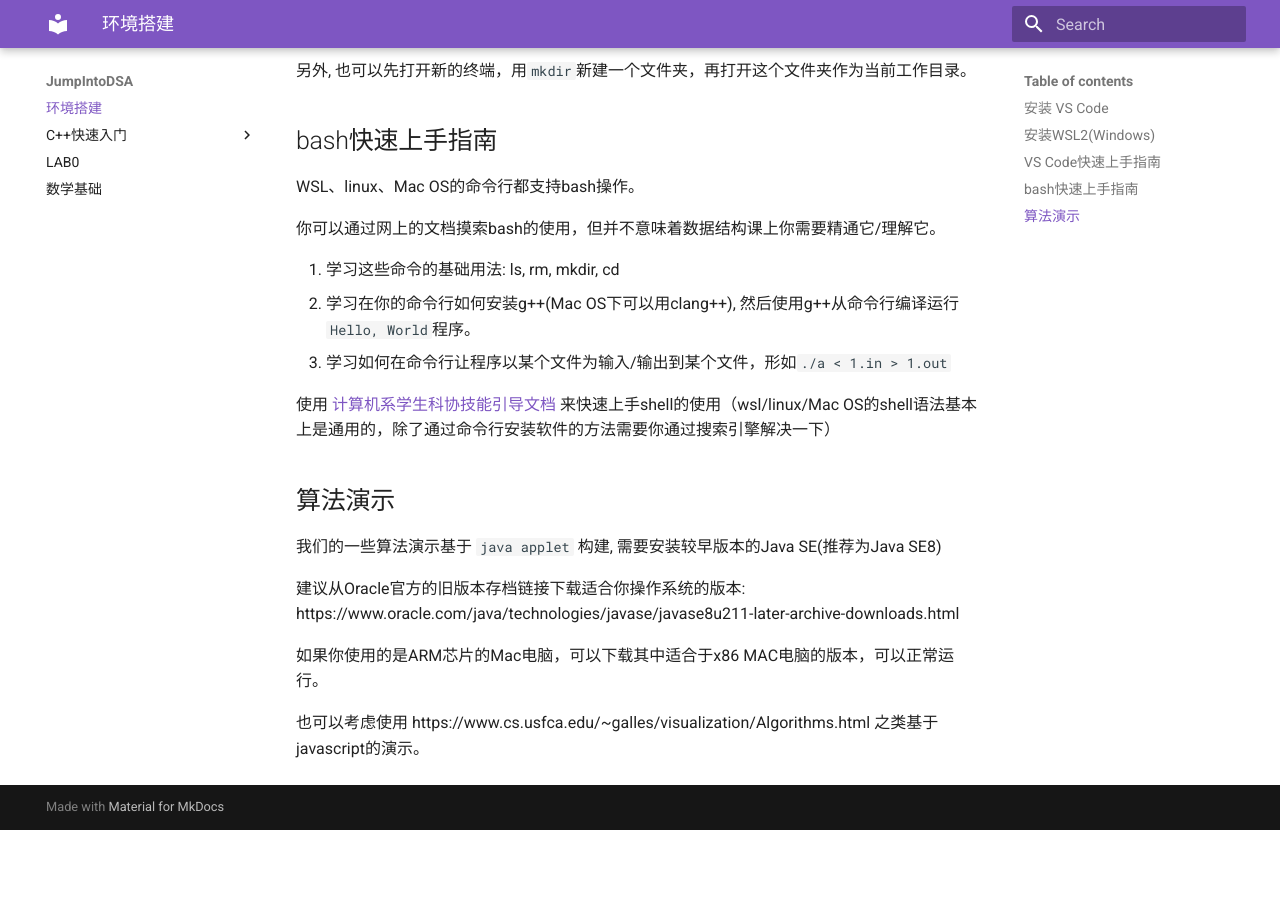
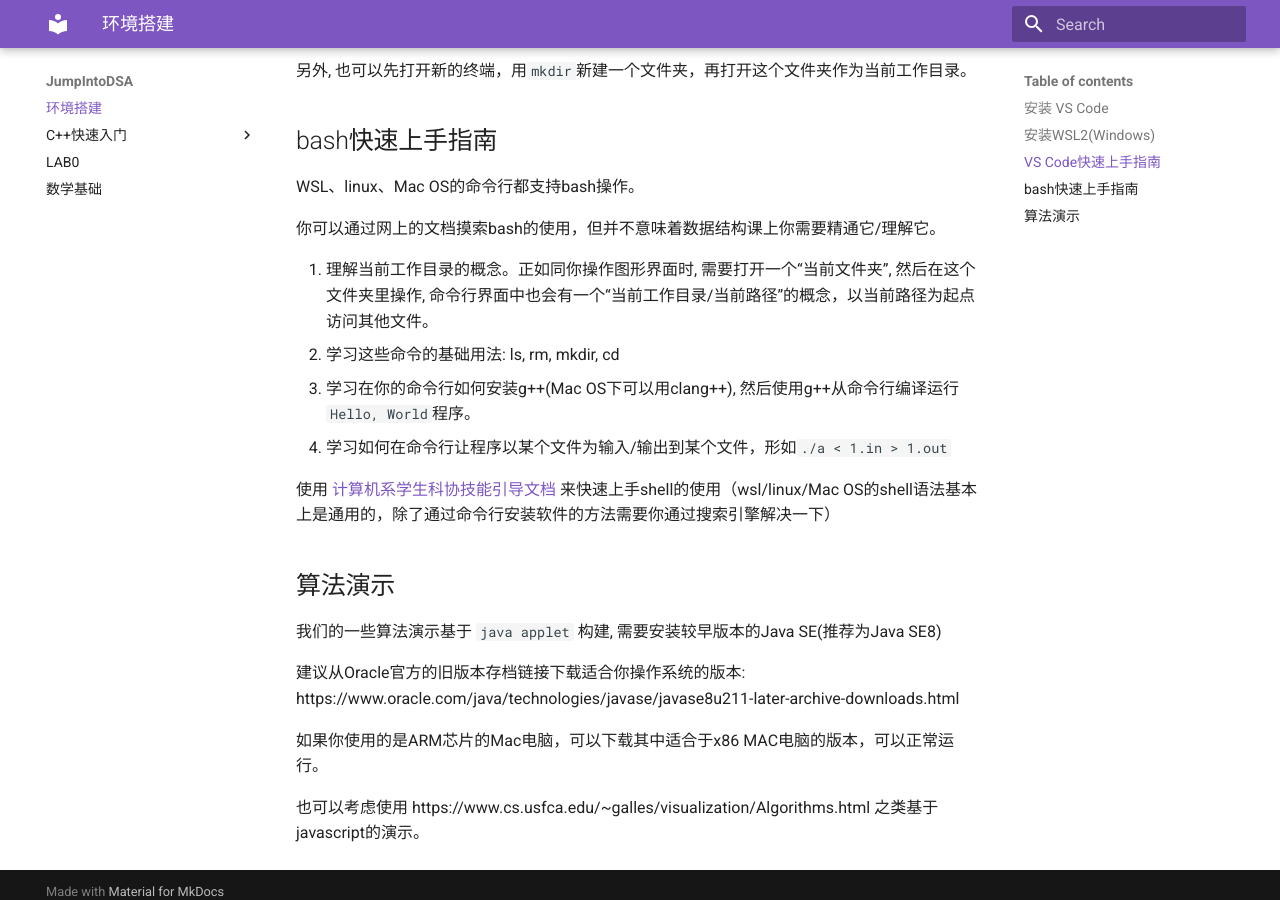
Before and after one commit to Tsinghua-DSA/JumpIntoDSA, an MkDocs documentation site: the page built from docs/Environment/index.md, in a window 1280 px wide and 900 px high, scrolled down 1566 px. Built offline with MkDocs 1.6.1 and Material for MkDocs 9.7.7, drawn with Linux system fonts in a browser that asks for light colours; before the commit the page ends 2396 px from its top, so only the background shows below that.

Commit message:
update env

```diff
--- a/docs/Environment/index.md
+++ b/docs/Environment/index.md
@@ -64,6 +64,7 @@ WSL、linux、Mac OS的命令行都支持bash操作。
 
 你可以通过网上的文档摸索bash的使用，但并不意味着数据结构课上你需要精通它/理解它。
 
+0. 理解当前工作目录的概念。正如同你操作图形界面时, 需要打开一个“当前文件夹”, 然后在这个文件夹里操作, 命令行界面中也会有一个“当前工作目录/当前路径”的概念，以当前路径为起点访问其他文件。
 1. 学习这些命令的基础用法: ls, rm, mkdir, cd
 2. 学习在你的命令行如何安装g++(Mac OS下可以用clang++), 然后使用g++从命令行编译运行`Hello, World`程序。
 3. 学习如何在命令行让程序以某个文件为输入/输出到某个文件，形如`./a < 1.in > 1.out`
```
